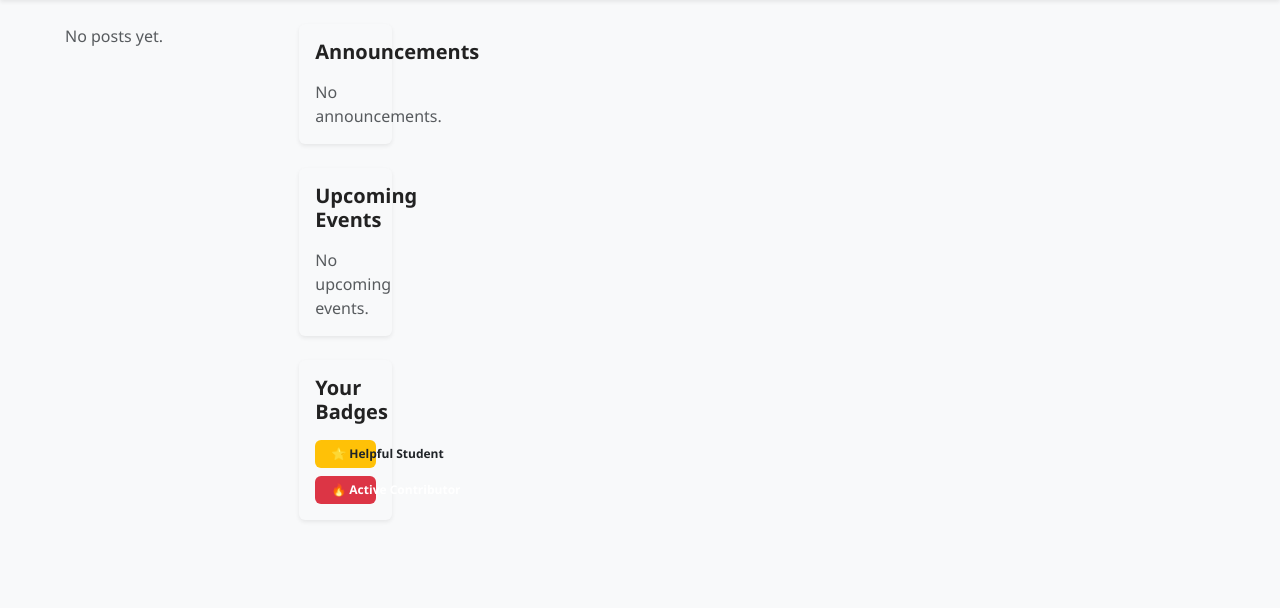
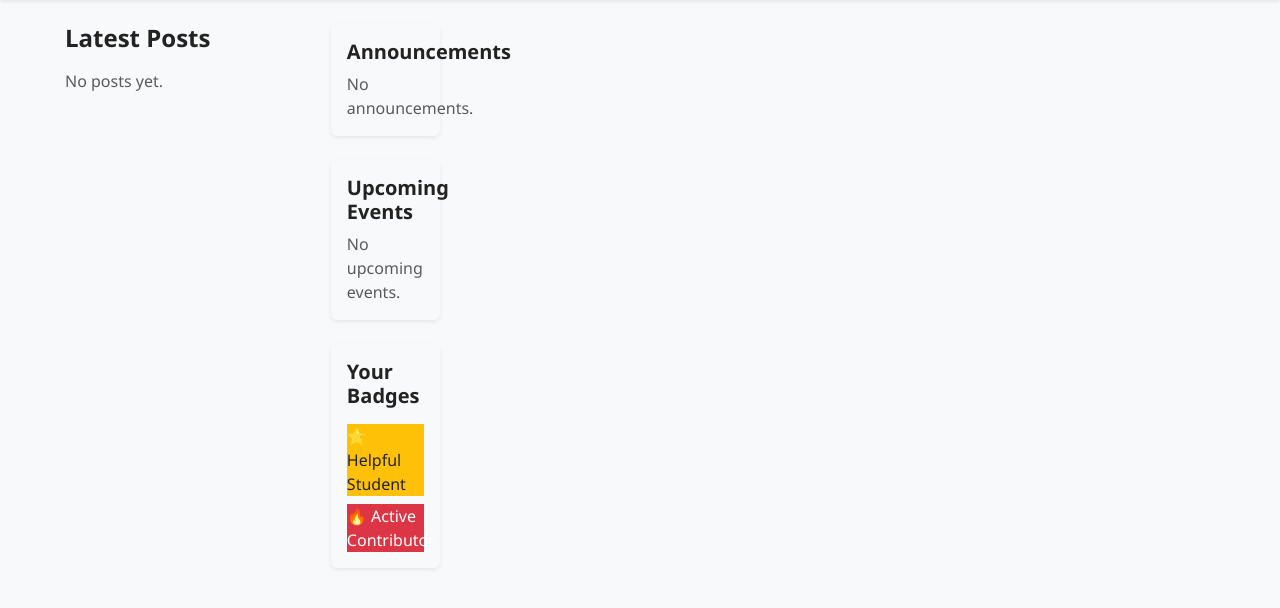
Before and after one commit to mario14guajardo/django-app, a Django app: page / in a window 1280 px wide. Shown: the part 78-686 px from the top of the page. Run offline with Django 5.2, Linux system fonts and the light colour scheme; data that the repository does not hold is empty.

Commit message:
Update home.html

```diff
--- a/myapp/templates/myapp/home.html
+++ b/myapp/templates/myapp/home.html
@@ -7,31 +7,41 @@
 
     <!-- MAIN FEED -->
     <div class="col-lg-8 col-md-12 mb-4">
+
+        <h4 class="fw-bold mb-3">Latest Posts</h4>
+
         {% for post in posts %}
-        <div class="post-card mb-3 shadow-sm p-3 bg-white rounded d-flex">
+        <div class="card mb-3 shadow-sm border-0">
+            <div class="card-body d-flex gap-3">
 
-            <!-- Upvote Column -->
-            <div class="vote-box me-3 text-center">
+                <!-- Vote column -->
+                <div class="text-center text-muted" style="min-width: 40px;">
                     <a href="{% url 'toggle_upvote' post.id %}" class="text-decoration-none">
-                    <i class="bi bi-arrow-up-circle"></i>
+                        <i class="bi bi-arrow-up-circle fs-5"></i>
                     </a>
                     <div class="fw-semibold">{{ post.upvotes.count }}</div>
                 </div>
 
-            <!-- Post Content -->
+                <!-- Post content -->
                 <div>
-                <a href="{% url 'post_detail' post.id %}" class="fw-bold text-decoration-none text-dark">
+                    <a href="{% url 'post_detail' post.id %}"
+                       class="fw-bold fs-5 text-decoration-none text-dark">
                         {{ post.title }}
                     </a>
-                <div class="text-muted small">
+
+                    <div class="text-muted small mb-2">
                         Posted by {{ post.author }} • {{ post.created_at|timesince }} ago
                     </div>
-                <p class="mt-2 mb-2">{{ post.body|truncatechars:200 }}</p>
-                <a href="{% url 'post_detail' post.id %}" class="text-decoration-none fw-semibold">
+
+                    <p class="mb-2">{{ post.body|truncatechars:200 }}</p>
+
+                    <a href="{% url 'post_detail' post.id %}"
+                       class="fw-semibold text-decoration-none">
                         {{ post.comments.count }} comments
                     </a>
                 </div>
 
+            </div>
         </div>
         {% empty %}
             <p class="text-muted">No posts yet.</p>
@@ -43,7 +53,7 @@
 
         <!-- Announcements -->
         <div class="mb-4 p-3 shadow-sm bg-light rounded">
-            <h5 class="fw-bold mb-3">Announcements</h5>
+            <h5 class="fw-bold mb-2">Announcements</h5>
             {% for ann in announcements %}
                 <p class="mb-1">• {{ ann.text }}</p>
             {% empty %}
@@ -51,9 +61,9 @@
             {% endfor %}
         </div>
 
-        <!-- Upcoming Events -->
+        <!-- Events -->
         <div class="mb-4 p-3 shadow-sm bg-light rounded">
-            <h5 class="fw-bold mb-3">Upcoming Events</h5>
+            <h5 class="fw-bold mb-2">Upcoming Events</h5>
             {% for event in events %}
                 <p class="mb-1">{{ event.title }} — {{ event.date|date:"M d" }}</p>
             {% empty %}
@@ -64,13 +74,14 @@
         <!-- Badges -->
         <div class="p-3 shadow-sm bg-light rounded">
             <h5 class="fw-bold mb-3">Your Badges</h5>
+
             <div class="d-flex flex-column gap-2">
-                <span class="badge bg-warning text-dark text-start px-3 py-2">
+                <div class="badge-pill bg-warning text-dark">
                     ⭐ Helpful Student
-                </span>
-                <span class="badge bg-danger text-white text-start px-3 py-2">
+                </div>
+                <div class="badge-pill bg-danger text-white">
                     🔥 Active Contributor
-                </span>
+                </div>
             </div>
         </div>
 
```
Lines whose indentation alone changed are shown as unchanged.
